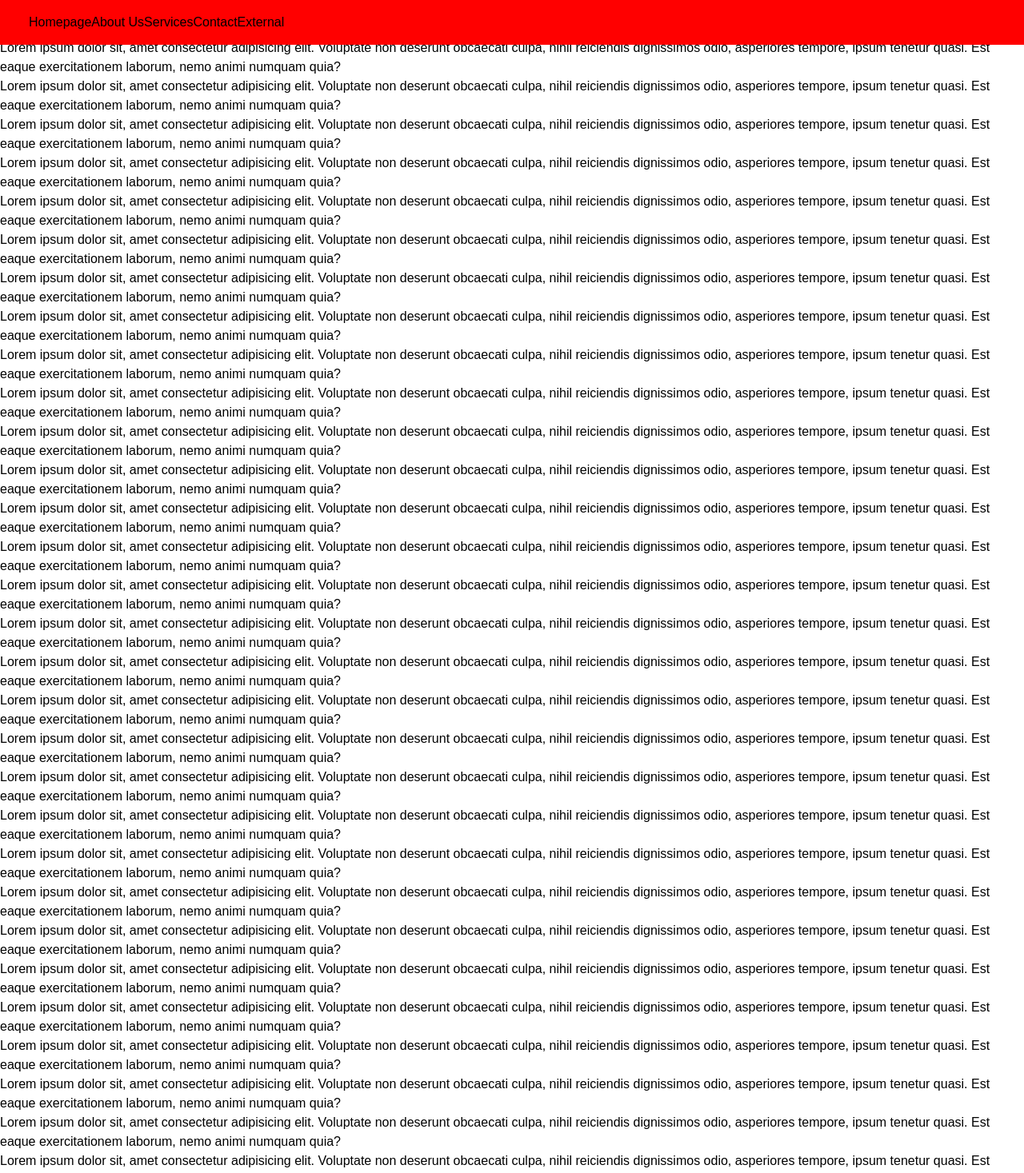
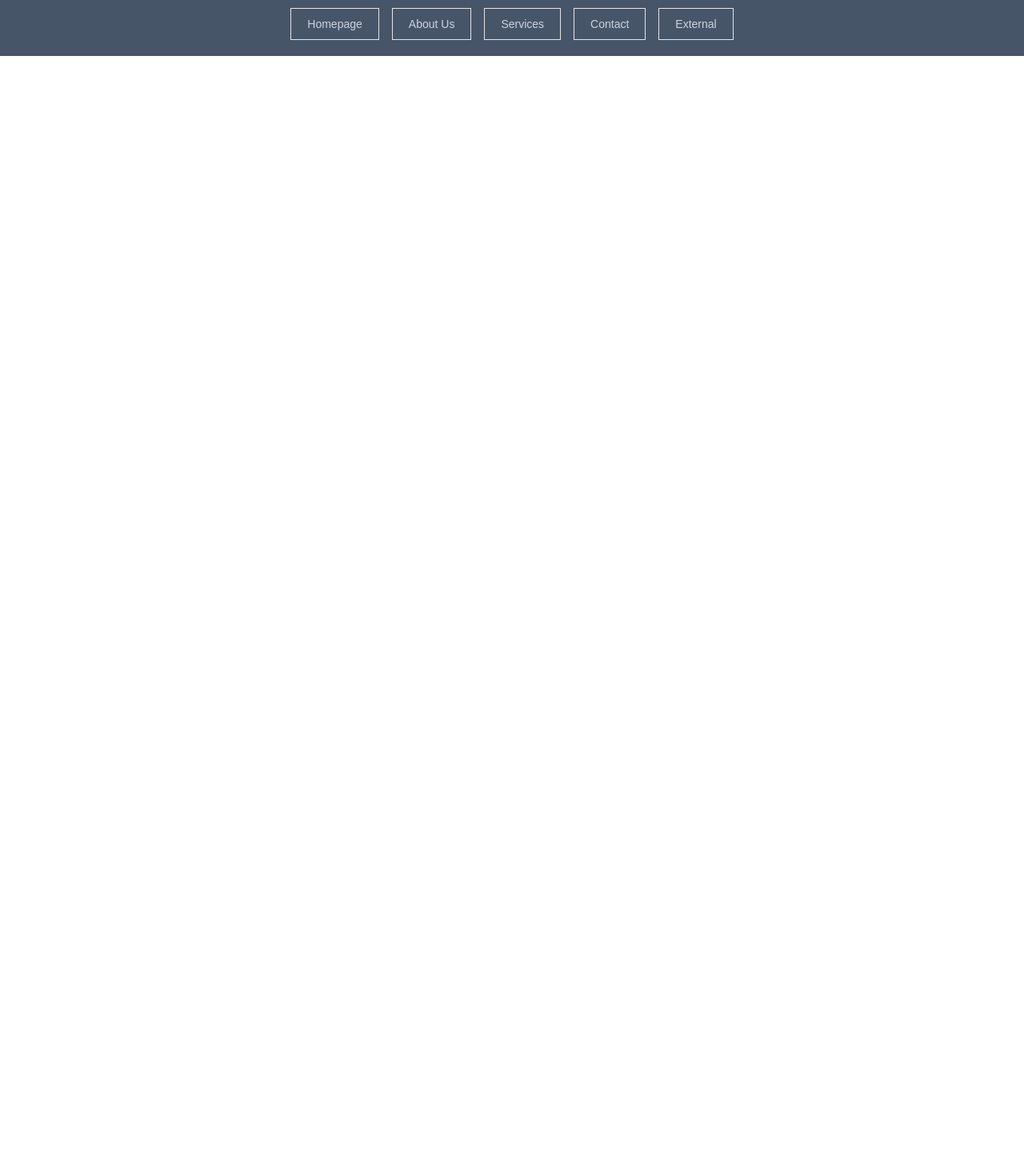
Before and after one commit to macielsevilha/template-clone, a Next.js app in the folder template-next/: page / in a window 1280 px wide. Shown: the top 1467 px of the page at 80% size. After the commit the page ends 800 px from the top, so only its background shows below. Built offline with nearby package versions, Linux system fonts and the light colour scheme.

Commit message:
terminei menu

```diff
--- a/template-next/src/components/Navbar.jsx
+++ b/template-next/src/components/Navbar.jsx
@@ -5,21 +5,22 @@ import { AiOutlineMenu, AiOutlineClose } from 'react-icons/ai'
  const Navbar = () => {
 
     const [nav, setNav] = useState(false)
-    const [color, setColor] = useState('red')
+    const [color, setColor] = useState('bg-slate-600')
     const [textColor, setTextColor] = useState('white')
 
     const handleNav = () => {
         setNav(!nav)
     }
+    console.log(nav)
 
     useEffect(() => {
         const changeColor = () => {
             if(window.scrollY >= 90) {
-                setColor('#FFFFFF')
+                setColor('transparent')
                 setTextColor('#000000')
             } else {
-                setColor('red')
-                setTextColor('#FFFFFF')
+                setColor('bg-slate-600')
+                setTextColor('#000000')
             }
         }
         window.addEventListener('scroll', changeColor)
@@ -27,48 +28,51 @@ import { AiOutlineMenu, AiOutlineClose } from 'react-icons/ai'
 
 
     return (
-        <div style={{background: `${color}`}} className="fixed left-0 top-0 w-full z-10 ease-in duration-300 bg-slate-600">
-            <div className="max-w-[1240px] m-auto flex justify-between items-center p-4">
-                <ul className="hidden sm:flex">
-                    <li className="">
+        <div className={`fixed left-0 top-0 w-full z-10 ease-in duration-300 ${color}`}>
+            <div className="max-w-[1240px] m-auto flex justify-center items-center p-4 h-[70px] ">
+                <ul className="hidden sm:flex text-sm">
+                    <li className="px-5 py-[9px] border mx-2 hover:bg-slate-500 text-slate-300 mt-[-10px]">
                         <Link href='/'>Homepage</Link>
                     </li>
-                    <li className="">
+                    <li className="px-5 py-[9px] border mx-2 hover:bg-slate-500 text-slate-300 mt-[-10px] ">
                         <Link href='/about'>About Us</Link>
                     </li>
-                    <li className="">
+                    <li className="px-5 py-[9px] border mx-2 hover:bg-slate-500 text-slate-300 mt-[-10px] ">
                         <Link href='/services'>Services</Link>
                     </li>
-                    <li className="">
+                    <li className="px-5 py-[9px] border mx-2 hover:bg-slate-500 text-slate-300 mt-[-10px] ">
                         <Link href='/contact'>Contact</Link>
                     </li>
-                    <li className="">
+                    <li className="px-5 py-[9px] border mx-2 hover:bg-slate-500 text-slate-300 mt-[-10px] ">
                         <Link href='/external'>External</Link>
                     </li>
                 </ul>
                 {/* Mobile Button */}
+                <div className="absolute right-3">
                 <div onClick={handleNav} className="black sm:hidden z-10">
                     {nav ? <AiOutlineClose size={20} style={{color: `${textColor}`}} /> : <AiOutlineMenu size={20} style={{color: `${textColor}`}} />}
                 </div>
+                </div>
                 {/* Mobile Menu */}
-                <div className={nav ? 'sm:hidden absolute top-20 left-100px right-0 bottom-0 flex justify-center  w-full h-screen bg-red text-center ease-in duration-300': 'absolute top-20 left-[-100%] right-0 bottom-0 flex justify-center w-full h-screen bg-red text-center ease-in duration-300'}>
-                    <ul  className="w-full mx-5">
-                        <li className="p-4 bg-slate-700 border border-slate-200 text-slate-200 hover:bg-slate-600">
+                <div className={nav ? 'sm:hidden absolute top-20 left-[0%] right-0 bottom-0 flex justify-center  w-full h-screen bg-red text-center ease-in duration-300': 'absolute top-20 left-[-100%] right-0 bottom-0 flex justify-center w-full h-screen bg-red text-center ease-in duration-300'}>
+                   <ul className="w-full mx-5">
+                        <li className="my-[-5px] p-4 bg-slate-600 border border-slate-200 text-slate-200 hover:bg-slate-500">
                             <Link href='/'>Homepage</Link>
                         </li>
-                        <li className="p-4 bg-slate-700 border border-slate-200 text-slate-200 hover:bg-slate-500">
+                        <li className="my-[-5px] p-4 bg-slate-600 border border-slate-200 text-slate-200 hover:bg-slate-500">
                             <Link href='/about'>About Us</Link>
                         </li>
-                        <li className="p-4 bg-slate-700 border border-slate-200 text-slate-200 hover:bg-slate-500">
+                        <li className="my-[-5px] p-4 bg-slate-600 border border-slate-200 text-slate-200 hover:bg-slate-500">
                             <Link href='/services'>Services</Link>
                         </li>
-                        <li className="p-4 bg-slate-700 border border-slate-200 text-slate-200 hover:bg-slate-500">
+                        <li className="my-[-5px] p-4 bg-slate-600 border border-slate-200 text-slate-200 hover:bg-slate-500">
                             <Link href='/contact'>Contact</Link>
                         </li>
-                        <li className="p-4 bg-slate-700 border-2 border-slate-200 text-slate-200 hover:bg-slate-500">
+                        <li className="my-[-5px] p-4 bg-slate-600 border border-slate-200 text-slate-200 hover:bg-slate-500">
                             <Link href='/external'>External</Link>
                         </li>
                     </ul>
+
                 </div>
             </div>
         </div>
--- a/template-next/src/pages/index.jsx
+++ b/template-next/src/pages/index.jsx
@@ -9,38 +9,6 @@ export default function Home() {
         <link rel="icon" href="/favicon.ico" />
       </Head>
 
-      <p>Lorem ipsum dolor sit, amet consectetur adipisicing elit. Voluptate non deserunt obcaecati culpa, nihil reiciendis dignissimos odio, asperiores tempore, ipsum tenetur quasi. Est eaque exercitationem laborum, nemo animi numquam quia?</p>
-      <p>Lorem ipsum dolor sit, amet consectetur adipisicing elit. Voluptate non deserunt obcaecati culpa, nihil reiciendis dignissimos odio, asperiores tempore, ipsum tenetur quasi. Est eaque exercitationem laborum, nemo animi numquam quia?</p>
-      <p>Lorem ipsum dolor sit, amet consectetur adipisicing elit. Voluptate non deserunt obcaecati culpa, nihil reiciendis dignissimos odio, asperiores tempore, ipsum tenetur quasi. Est eaque exercitationem laborum, nemo animi numquam quia?</p>
-      <p>Lorem ipsum dolor sit, amet consectetur adipisicing elit. Voluptate non deserunt obcaecati culpa, nihil reiciendis dignissimos odio, asperiores tempore, ipsum tenetur quasi. Est eaque exercitationem laborum, nemo animi numquam quia?</p>
-      <p>Lorem ipsum dolor sit, amet consectetur adipisicing elit. Voluptate non deserunt obcaecati culpa, nihil reiciendis dignissimos odio, asperiores tempore, ipsum tenetur quasi. Est eaque exercitationem laborum, nemo animi numquam quia?</p>
-      <p>Lorem ipsum dolor sit, amet consectetur adipisicing elit. Voluptate non deserunt obcaecati culpa, nihil reiciendis dignissimos odio, asperiores tempore, ipsum tenetur quasi. Est eaque exercitationem laborum, nemo animi numquam quia?</p>
-      <p>Lorem ipsum dolor sit, amet consectetur adipisicing elit. Voluptate non deserunt obcaecati culpa, nihil reiciendis dignissimos odio, asperiores tempore, ipsum tenetur quasi. Est eaque exercitationem laborum, nemo animi numquam quia?</p>
-      <p>Lorem ipsum dolor sit, amet consectetur adipisicing elit. Voluptate non deserunt obcaecati culpa, nihil reiciendis dignissimos odio, asperiores tempore, ipsum tenetur quasi. Est eaque exercitationem laborum, nemo animi numquam quia?</p>
-      <p>Lorem ipsum dolor sit, amet consectetur adipisicing elit. Voluptate non deserunt obcaecati culpa, nihil reiciendis dignissimos odio, asperiores tempore, ipsum tenetur quasi. Est eaque exercitationem laborum, nemo animi numquam quia?</p>
-      <p>Lorem ipsum dolor sit, amet consectetur adipisicing elit. Voluptate non deserunt obcaecati culpa, nihil reiciendis dignissimos odio, asperiores tempore, ipsum tenetur quasi. Est eaque exercitationem laborum, nemo animi numquam quia?</p>
-      <p>Lorem ipsum dolor sit, amet consectetur adipisicing elit. Voluptate non deserunt obcaecati culpa, nihil reiciendis dignissimos odio, asperiores tempore, ipsum tenetur quasi. Est eaque exercitationem laborum, nemo animi numquam quia?</p>
-      <p>Lorem ipsum dolor sit, amet consectetur adipisicing elit. Voluptate non deserunt obcaecati culpa, nihil reiciendis dignissimos odio, asperiores tempore, ipsum tenetur quasi. Est eaque exercitationem laborum, nemo animi numquam quia?</p>
-      <p>Lorem ipsum dolor sit, amet consectetur adipisicing elit. Voluptate non deserunt obcaecati culpa, nihil reiciendis dignissimos odio, asperiores tempore, ipsum tenetur quasi. Est eaque exercitationem laborum, nemo animi numquam quia?</p>
-      <p>Lorem ipsum dolor sit, amet consectetur adipisicing elit. Voluptate non deserunt obcaecati culpa, nihil reiciendis dignissimos odio, asperiores tempore, ipsum tenetur quasi. Est eaque exercitationem laborum, nemo animi numquam quia?</p>
-      <p>Lorem ipsum dolor sit, amet consectetur adipisicing elit. Voluptate non deserunt obcaecati culpa, nihil reiciendis dignissimos odio, asperiores tempore, ipsum tenetur quasi. Est eaque exercitationem laborum, nemo animi numquam quia?</p>
-      <p>Lorem ipsum dolor sit, amet consectetur adipisicing elit. Voluptate non deserunt obcaecati culpa, nihil reiciendis dignissimos odio, asperiores tempore, ipsum tenetur quasi. Est eaque exercitationem laborum, nemo animi numquam quia?</p>
-      <p>Lorem ipsum dolor sit, amet consectetur adipisicing elit. Voluptate non deserunt obcaecati culpa, nihil reiciendis dignissimos odio, asperiores tempore, ipsum tenetur quasi. Est eaque exercitationem laborum, nemo animi numquam quia?</p>
-      <p>Lorem ipsum dolor sit, amet consectetur adipisicing elit. Voluptate non deserunt obcaecati culpa, nihil reiciendis dignissimos odio, asperiores tempore, ipsum tenetur quasi. Est eaque exercitationem laborum, nemo animi numquam quia?</p>
-      <p>Lorem ipsum dolor sit, amet consectetur adipisicing elit. Voluptate non deserunt obcaecati culpa, nihil reiciendis dignissimos odio, asperiores tempore, ipsum tenetur quasi. Est eaque exercitationem laborum, nemo animi numquam quia?</p>
-      <p>Lorem ipsum dolor sit, amet consectetur adipisicing elit. Voluptate non deserunt obcaecati culpa, nihil reiciendis dignissimos odio, asperiores tempore, ipsum tenetur quasi. Est eaque exercitationem laborum, nemo animi numquam quia?</p>
-      <p>Lorem ipsum dolor sit, amet consectetur adipisicing elit. Voluptate non deserunt obcaecati culpa, nihil reiciendis dignissimos odio, asperiores tempore, ipsum tenetur quasi. Est eaque exercitationem laborum, nemo animi numquam quia?</p>
-      <p>Lorem ipsum dolor sit, amet consectetur adipisicing elit. Voluptate non deserunt obcaecati culpa, nihil reiciendis dignissimos odio, asperiores tempore, ipsum tenetur quasi. Est eaque exercitationem laborum, nemo animi numquam quia?</p>
-      <p>Lorem ipsum dolor sit, amet consectetur adipisicing elit. Voluptate non deserunt obcaecati culpa, nihil reiciendis dignissimos odio, asperiores tempore, ipsum tenetur quasi. Est eaque exercitationem laborum, nemo animi numquam quia?</p>
-      <p>Lorem ipsum dolor sit, amet consectetur adipisicing elit. Voluptate non deserunt obcaecati culpa, nihil reiciendis dignissimos odio, asperiores tempore, ipsum tenetur quasi. Est eaque exercitationem laborum, nemo animi numquam quia?</p>
-      <p>Lorem ipsum dolor sit, amet consectetur adipisicing elit. Voluptate non deserunt obcaecati culpa, nihil reiciendis dignissimos odio, asperiores tempore, ipsum tenetur quasi. Est eaque exercitationem laborum, nemo animi numquam quia?</p>
-      <p>Lorem ipsum dolor sit, amet consectetur adipisicing elit. Voluptate non deserunt obcaecati culpa, nihil reiciendis dignissimos odio, asperiores tempore, ipsum tenetur quasi. Est eaque exercitationem laborum, nemo animi numquam quia?</p>
-      <p>Lorem ipsum dolor sit, amet consectetur adipisicing elit. Voluptate non deserunt obcaecati culpa, nihil reiciendis dignissimos odio, asperiores tempore, ipsum tenetur quasi. Est eaque exercitationem laborum, nemo animi numquam quia?</p>
-      <p>Lorem ipsum dolor sit, amet consectetur adipisicing elit. Voluptate non deserunt obcaecati culpa, nihil reiciendis dignissimos odio, asperiores tempore, ipsum tenetur quasi. Est eaque exercitationem laborum, nemo animi numquam quia?</p>
-      <p>Lorem ipsum dolor sit, amet consectetur adipisicing elit. Voluptate non deserunt obcaecati culpa, nihil reiciendis dignissimos odio, asperiores tempore, ipsum tenetur quasi. Est eaque exercitationem laborum, nemo animi numquam quia?</p>
-      <p>Lorem ipsum dolor sit, amet consectetur adipisicing elit. Voluptate non deserunt obcaecati culpa, nihil reiciendis dignissimos odio, asperiores tempore, ipsum tenetur quasi. Est eaque exercitationem laborum, nemo animi numquam quia?</p>
-      <p>Lorem ipsum dolor sit, amet consectetur adipisicing elit. Voluptate non deserunt obcaecati culpa, nihil reiciendis dignissimos odio, asperiores tempore, ipsum tenetur quasi. Est eaque exercitationem laborum, nemo animi numquam quia?</p>
-      <p>Lorem ipsum dolor sit, amet consectetur adipisicing elit. Voluptate non deserunt obcaecati culpa, nihil reiciendis dignissimos odio, asperiores tempore, ipsum tenetur quasi. Est eaque exercitationem laborum, nemo animi numquam quia?</p>
 
     </div>
   )
```
